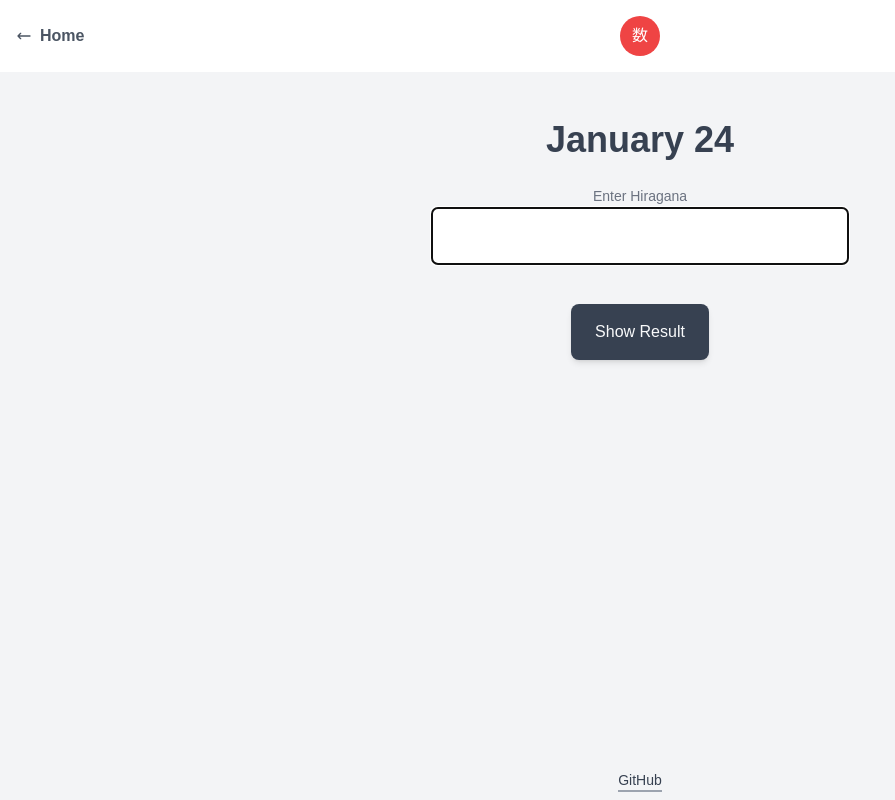
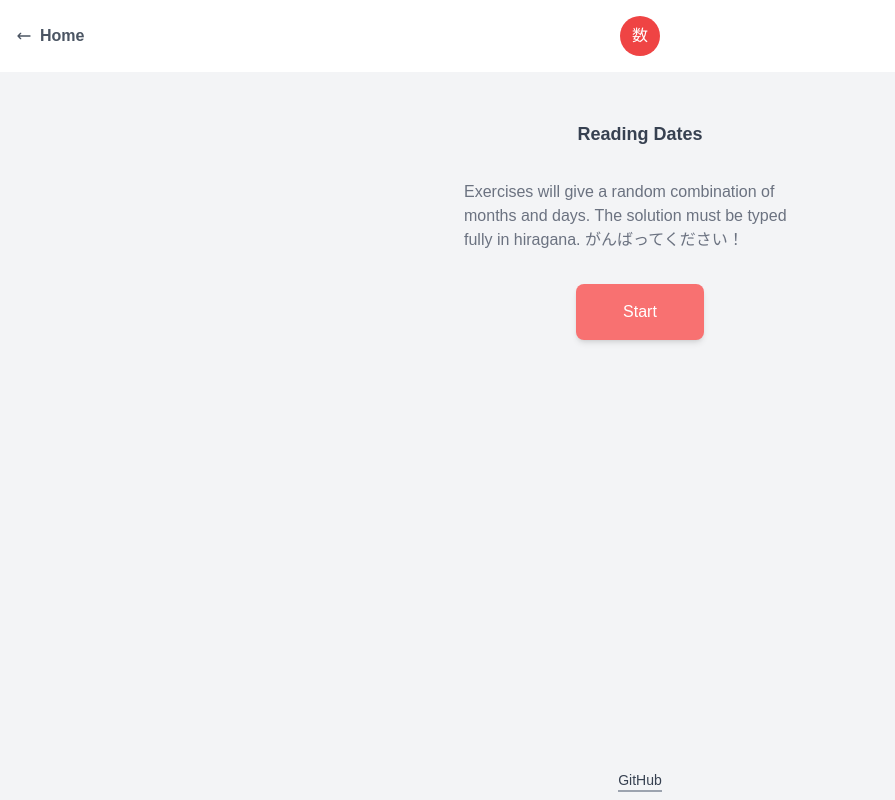
Before and after one commit to jossdoe/kazoeru, a Next.js app: page /dates in a window 1280 px wide. Shown: the whole page, without its empty margins (0-895 px from the left). Built offline with nearby package versions, Linux system fonts and the light colour scheme.

Commit message:
feat: add start-screens with info-text

```diff
--- a/pages/age.tsx
+++ b/pages/age.tsx
@@ -1,14 +1,30 @@
 import React from "react"
+import { Button } from "../components/forms/Button"
 import { LayoutDefault } from "../components/layouts/LayoutDefault"
+import { HeadingSub } from "../components/utils/HeadingSub"
+import { ParagraphInfo } from "../components/utils/ParagraphInfo"
 import { ViewAgeGame } from "../components/views/ViewAgeGame"
 import { usePlayAge } from "../utils/hooks/usePlayAge"
 
 export default function Age() {
   const states = usePlayAge()
+  const { view, showNextAge } = states
 
   return (
     <LayoutDefault title="数える" hasBackToIndex>
-      <ViewAgeGame {...states} />
+      {view === "start" && (
+        <>
+          <HeadingSub>Counting Age</HeadingSub>
+          <ParagraphInfo className="p-8">
+            Exercises will state an age from 1 to 99 years old. The solution
+            must be fully typed in hiragana. がんばってください！
+          </ParagraphInfo>
+          <div className="text-center">
+            <Button onClick={() => showNextAge()}>Start</Button>
+          </div>
+        </>
+      )}
+      {view !== "start" && <ViewAgeGame {...states} />}
     </LayoutDefault>
   )
 }
--- a/pages/dates.tsx
+++ b/pages/dates.tsx
@@ -1,5 +1,8 @@
 import React from "react"
+import { Button } from "../components/forms/Button"
 import { LayoutDefault } from "../components/layouts/LayoutDefault"
+import { HeadingSub } from "../components/utils/HeadingSub"
+import { ParagraphInfo } from "../components/utils/ParagraphInfo"
 import { ViewDateGame } from "../components/views/ViewDateGame"
 import { usePlayDates } from "../utils/hooks/usePlayDates"
 
@@ -17,6 +20,19 @@ export default function Dates() {
 
   return (
     <LayoutDefault title="数える" hasBackToIndex>
+      {view === "start" && (
+        <>
+          <HeadingSub>Reading Dates</HeadingSub>
+          <ParagraphInfo className="p-8">
+            Exercises will give a random combination of months and days. The
+            solution must be typed fully in hiragana. がんばってください！
+          </ParagraphInfo>
+          <div className="text-center">
+            <Button onClick={() => showNextDate()}>Start</Button>
+          </div>
+        </>
+      )}
+      {view !== "start" && (
         <ViewDateGame
           currentKana={currentKana}
           currentMonth={currentMonth}
@@ -27,6 +43,7 @@ export default function Dates() {
           showResult={showResult}
           view={view}
         />
+      )}
     </LayoutDefault>
   )
 }
--- a/pages/pure.tsx
+++ b/pages/pure.tsx
@@ -3,6 +3,8 @@ import { LayoutDefault } from "../components/layouts/LayoutDefault"
 import { usePlayPure } from "../utils/hooks/usePlayPure"
 import { ViewPureStart } from "../components/views/ViewPureStart"
 import { ViewPureGame } from "../components/views/ViewPureGame"
+import { HeadingSub } from "../components/utils/HeadingSub"
+import { ParagraphInfo } from "../components/utils/ParagraphInfo"
 
 export default function Pure() {
   const {
@@ -21,11 +23,17 @@ export default function Pure() {
   return (
     <LayoutDefault title="数える" hasBackToIndex>
       {view === "start" && (
-        <ViewPureStart
-          limit={limit}
-          setLimit={setLimit}
-          showNextNumber={showNextNumber}
-        />
+        <>
+          <HeadingSub>Counting Pure Numbers</HeadingSub>
+          <ParagraphInfo className="p-8">
+            Excercises will state a random number, the solution must be fully typed in hiragana. がんばってください！
+          </ParagraphInfo>
+          <ViewPureStart
+            limit={limit}
+            setLimit={setLimit}
+            showNextNumber={showNextNumber}
+          />
+        </>
       )}
       {view !== "start" && (
         <ViewPureGame
--- a/pages/time.tsx
+++ b/pages/time.tsx
@@ -1,14 +1,31 @@
 import React from "react"
+import { Button } from "../components/forms/Button"
 import { LayoutDefault } from "../components/layouts/LayoutDefault"
+import { HeadingSub } from "../components/utils/HeadingSub"
+import { ParagraphInfo } from "../components/utils/ParagraphInfo"
 import { ViewTimeGame } from "../components/views/ViewTimeGame"
 import { usePlayTime } from "../utils/hooks/usePlayTime"
 
 export default function Time() {
-  const dataPlayTime = usePlayTime()
+  const states = usePlayTime()
+  const { view, showNextTime } = states
 
   return (
     <LayoutDefault title="数える" hasBackToIndex>
-      <ViewTimeGame {...dataPlayTime} />
+      {view === "start" && (
+        <>
+          <HeadingSub>Telling The Time</HeadingSub>
+          <ParagraphInfo className="p-8">
+            Exercises will give a time in 24h-format. Solutions can use either
+            the 12h-system with ごぜん and ごご or the 24h-system.
+            がんばってください！
+          </ParagraphInfo>
+          <div className="text-center">
+            <Button onClick={() => showNextTime()}>Start</Button>
+          </div>
+        </>
+      )}
+      {view !== "start" && <ViewTimeGame {...states} />}
     </LayoutDefault>
   )
 }
--- a/utils/hooks/usePlayAge.ts
+++ b/utils/hooks/usePlayAge.ts
@@ -1,7 +1,7 @@
 import { useState } from 'react'
 import { translateAge } from '../translations/translateAge'
 
-export type View = 'enter' | 'result'
+export type View = 'start' | 'enter' | 'result'
 
 function generateRandomAge() {
   const age = Math.floor(Math.random() * 99)
@@ -11,7 +11,7 @@ function generateRandomAge() {
 function usePlayAge() {
   const initialAge = generateRandomAge()
 
-  const [view, setView] = useState<View>('enter')
+  const [view, setView] = useState<View>('start')
   const [currentAge, setCurrentAge] = useState<number>(initialAge)
   const [currentKanas, setCurrentKanas] = useState<string[]>(translateAge(initialAge))
   const [inputValue, setInputValue] = useState<string>('')
--- a/utils/hooks/usePlayDates.ts
+++ b/utils/hooks/usePlayDates.ts
@@ -1,7 +1,7 @@
 import { useState } from 'react'
 import { translateDate } from '../translations/translateDate'
 
-export type View = 'enter' | 'result'
+export type View = 'start' | 'enter' | 'result'
 
 function generateRandomDate() {
   const start = new Date(2020, 0, 1)
@@ -14,7 +14,7 @@ function generateRandomDate() {
 function usePlayDates() {
   const initialDate = generateRandomDate()
 
-  const [view, setView] = useState<View>('enter')
+  const [view, setView] = useState<View>('start')
   const [currentMonth, setCurrentMonth] = useState<number>(initialDate.month)
   const [currentDay, setCurrentDay] = useState<number>(initialDate.day)
   const [currentKana, setCurrentKana] = useState<string>(translateDate(initialDate))
--- a/utils/hooks/usePlayTime.ts
+++ b/utils/hooks/usePlayTime.ts
@@ -1,7 +1,7 @@
 import { useState } from 'react'
 import { translateTime } from '../translations/translateTime'
 
-export type View = 'enter' | 'result'
+export type View = 'start' | 'enter' | 'result'
 
 function generateRandomTime() {
   const hour = Math.floor(Math.random() * 24)
@@ -13,7 +13,7 @@ function generateRandomTime() {
 function usePlayTime() {
   const initialTime = generateRandomTime()
 
-  const [view, setView] = useState<View>('enter')
+  const [view, setView] = useState<View>('start')
   const [currentHour, setCurrentHour] = useState<number>(initialTime.hour)
   const [currentMinutes, setCurrentMinutes] = useState<number>(initialTime.minutes)
   const [currentKanas, setCurrentKanas] = useState<string[]>(translateTime(initialTime))
```
Lines whose indentation alone changed are shown as unchanged.
